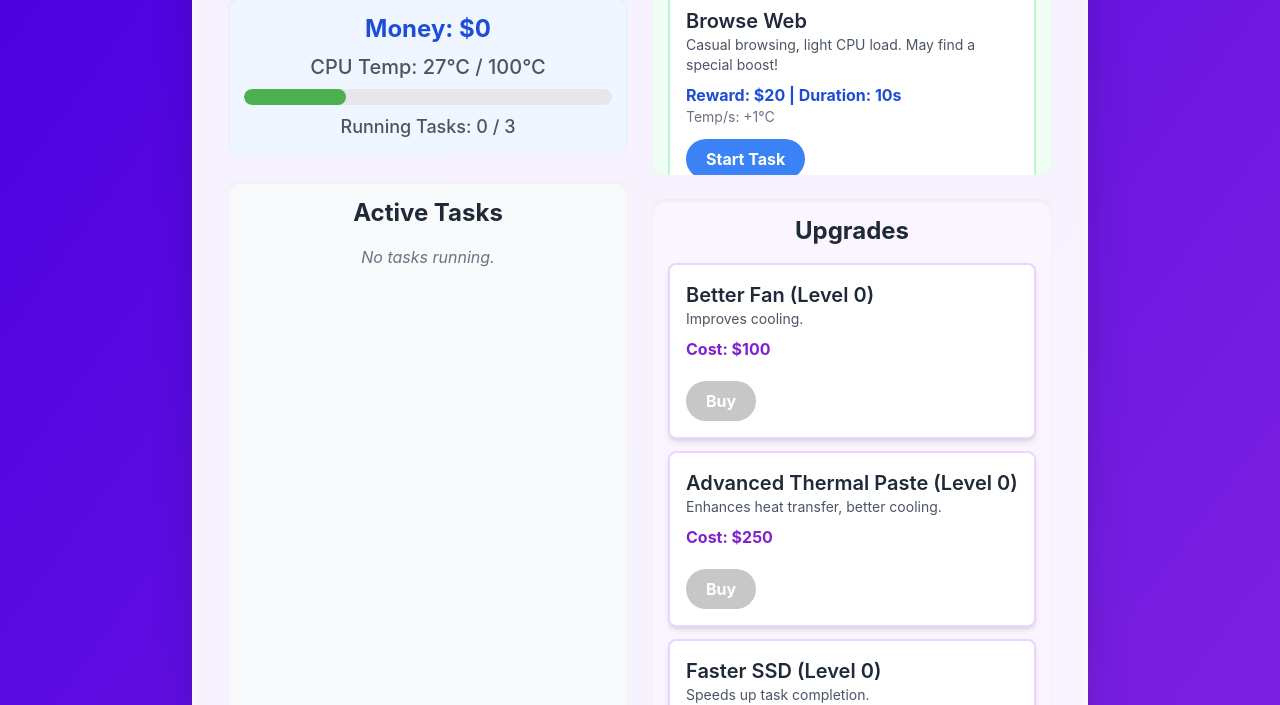
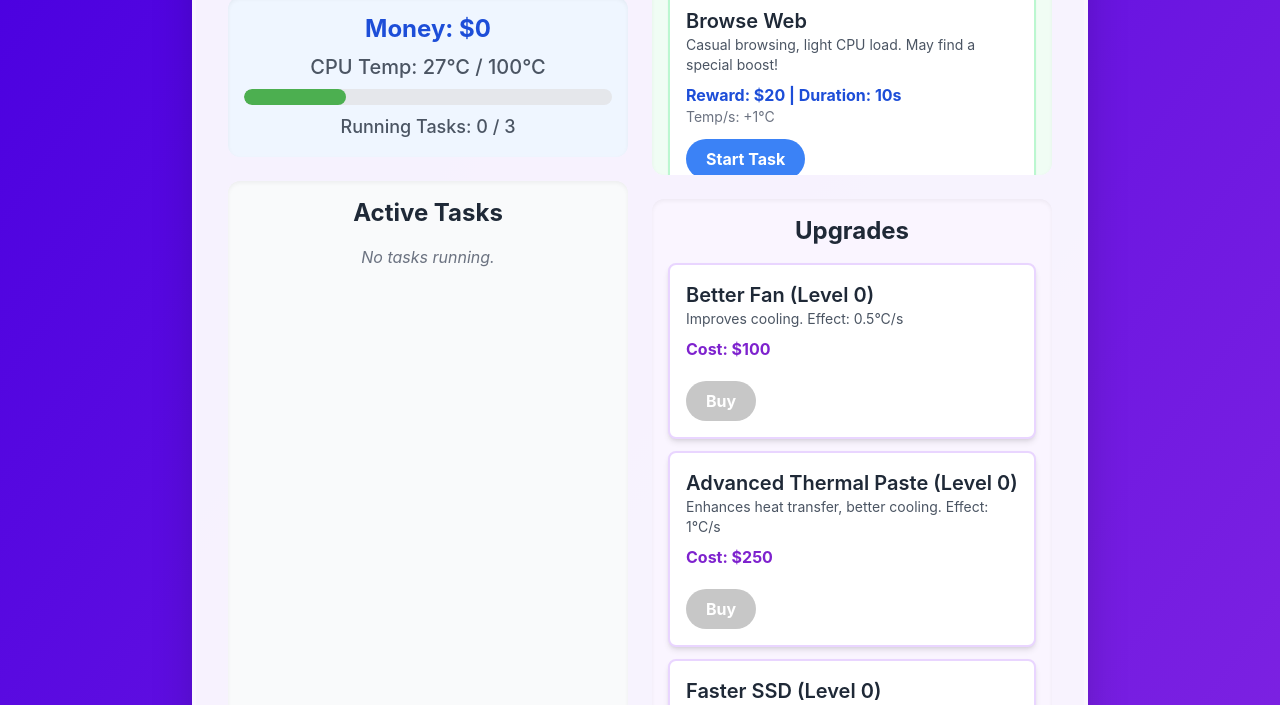
Before and after one commit to nushhw/cpu, a plain HTML site: page index.html in a window 1280 px wide. Shown: the part 111-816 px from the top of the page. Drawn offline with nearby package versions, Linux system fonts and the light colour scheme.

Commit message:
Update index.html

```diff
--- a/index.html
+++ b/index.html
@@ -694,9 +694,15 @@
                     'hover:shadow-lg', 'hover:border-purple-400'
                 );
 
+                if (upgrade.effect.coolingEfficiency) {
+                    efffect = upgrade.effect.coolingEfficiency + '°C/s';
+                } else if (upgrade.effect.taskCompletionSpeed) {
+                    efffect = "+" + upgrade.effect.taskCompletionSpeed + "x";
+                }
+
                 upgradeElement.innerHTML = `
                     <h3 class="text-xl font-semibold text-gray-800">${upgrade.name} (Level ${upgrade.level})</h3>
-                    <p class="text-sm text-gray-600 mb-2">${upgrade.description}</p>
+                    <p class="text-sm text-gray-600 mb-2">${upgrade.description} Effect: ${efffect}</p>
                     <p class="text-md font-bold text-purple-700 mb-2">Cost: $<span class="cost-display">${upgrade.cost}</span></p>
                     <button class="buy-button mt-3 px-5 py-2 rounded-full text-white font-bold transition-colors duration-200
                         ${gameState.money >= upgrade.cost ? 'bg-purple-500 hover:bg-purple-600 active:bg-purple-700' : 'bg-gray-400 disabled-button'}"
```
